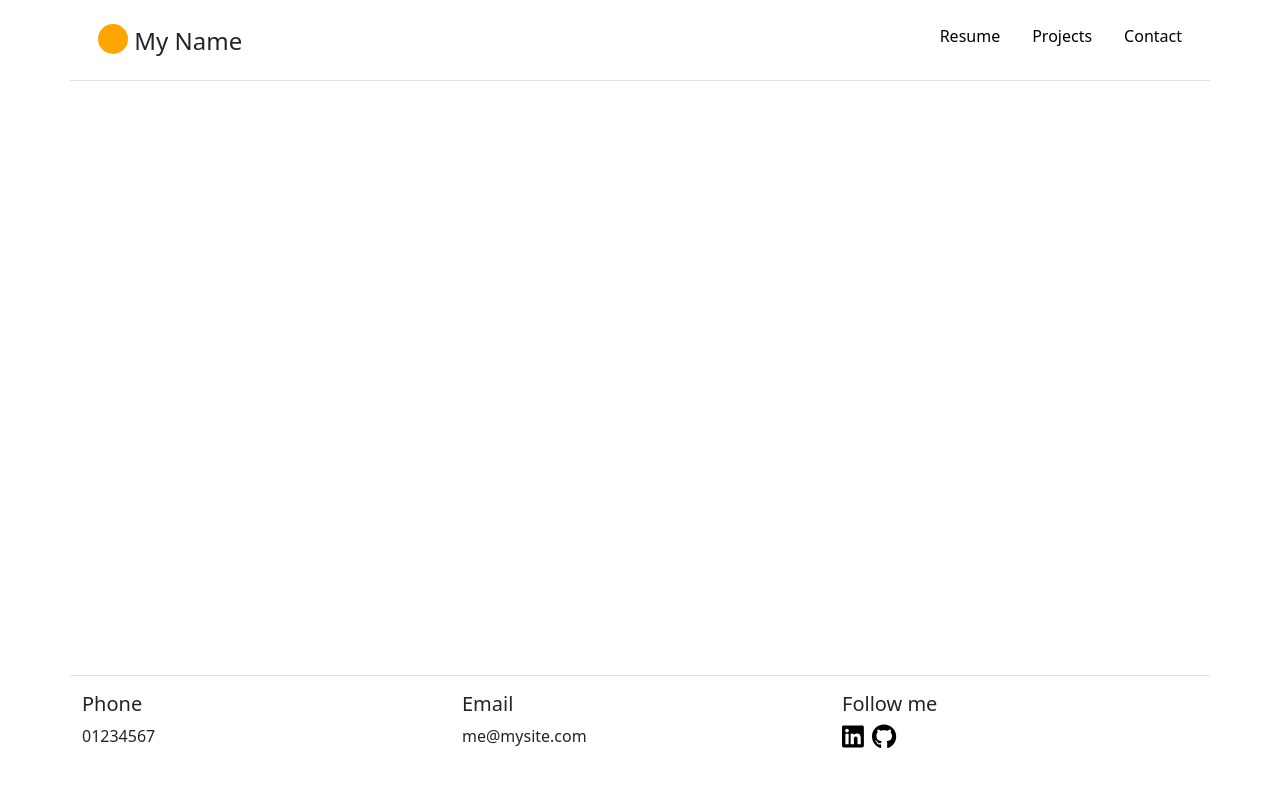
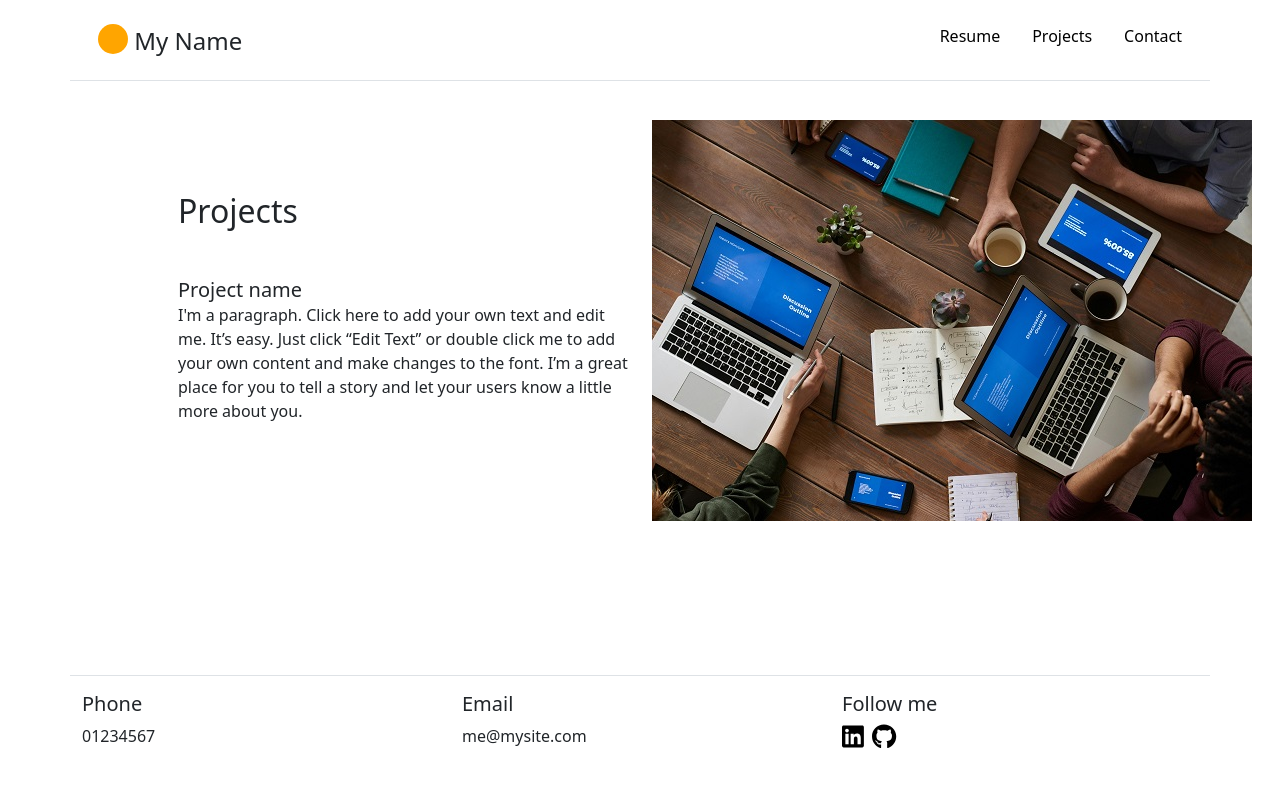
Before and after one commit to zahra-saadat/personal-website, a React (Create React App) app: page /projects in a window 1280 px wide. Shown: the top 786 px of the page. Built offline with nearby package versions, Linux system fonts and the light colour scheme.

Commit message:
built pages

```diff
--- a/src/Pages/Projects.js
+++ b/src/Pages/Projects.js
@@ -1,4 +1,28 @@
+import pro from "./images/pro.jpg"
+
 const Projects = () =>{
+    return <div className="container">
+        <div className="row mt-5">
+            <div className="col-sm-6 mt-5">
+                <div className="ms-5 ps-5 mt-5 pt-5">
+                    <span className="h2 mt-5">Projects</span>
+                    <div className="mt-5">
+                    <span className="h5 pt-5">Project name</span>
+                    <p>I'm a paragraph. Click here to add your own text and edit me.
+                        It’s easy. Just click “Edit Text” or
+                        double click me to add your own content and make changes to the font.
+                        I’m a great place for you to tell a story and
+                        let your users know a little more about you.</p>
+                    </div>
+                </div>
+            </div>
+            <div className="col-sm-6 float-start">
+                 <div className="mt-5">
+                    <img src={pro} alt="project" className="mt-4"></img>
+                 </div>
+            </div>
+        </div>
+    </div>
 
 }
 export default Projects
--- a/src/Pages/Resume.js
+++ b/src/Pages/Resume.js
@@ -1,4 +1,4 @@
 const Resume = () => {
- return <div>Resume</div>
+ return <div></div>
 }
 export default Resume
```
Also changed, not shown: src/Pages/images/pro.jpg (added), src/Pages/images/projects.PNG (deleted).
